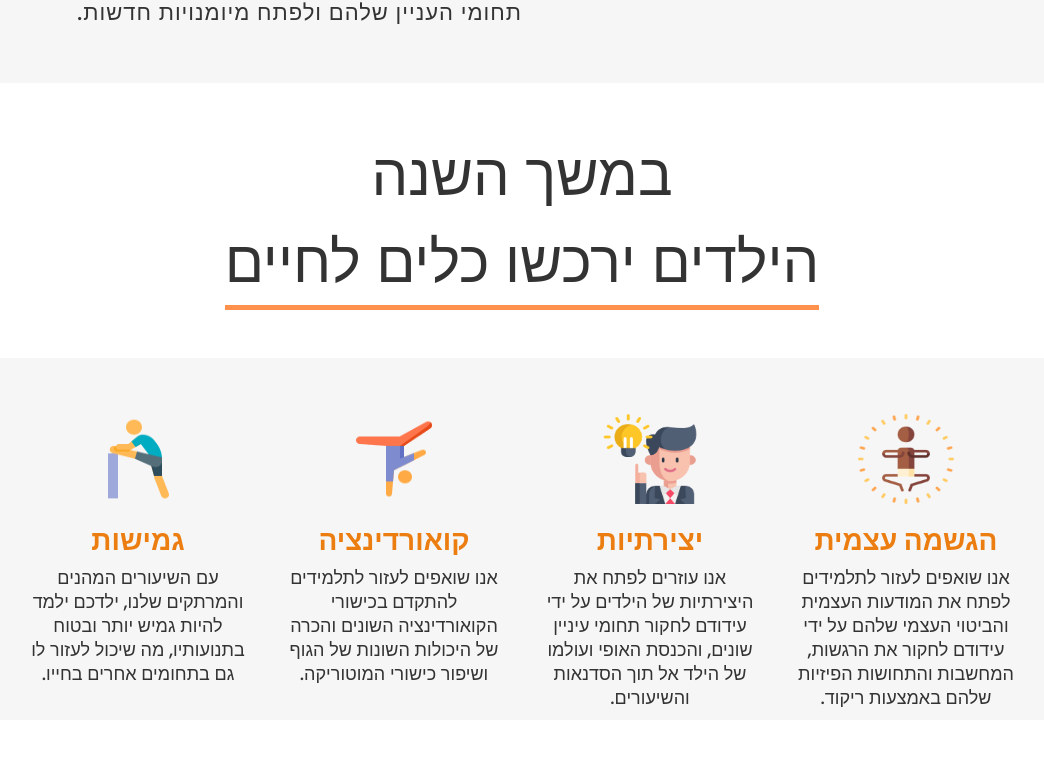
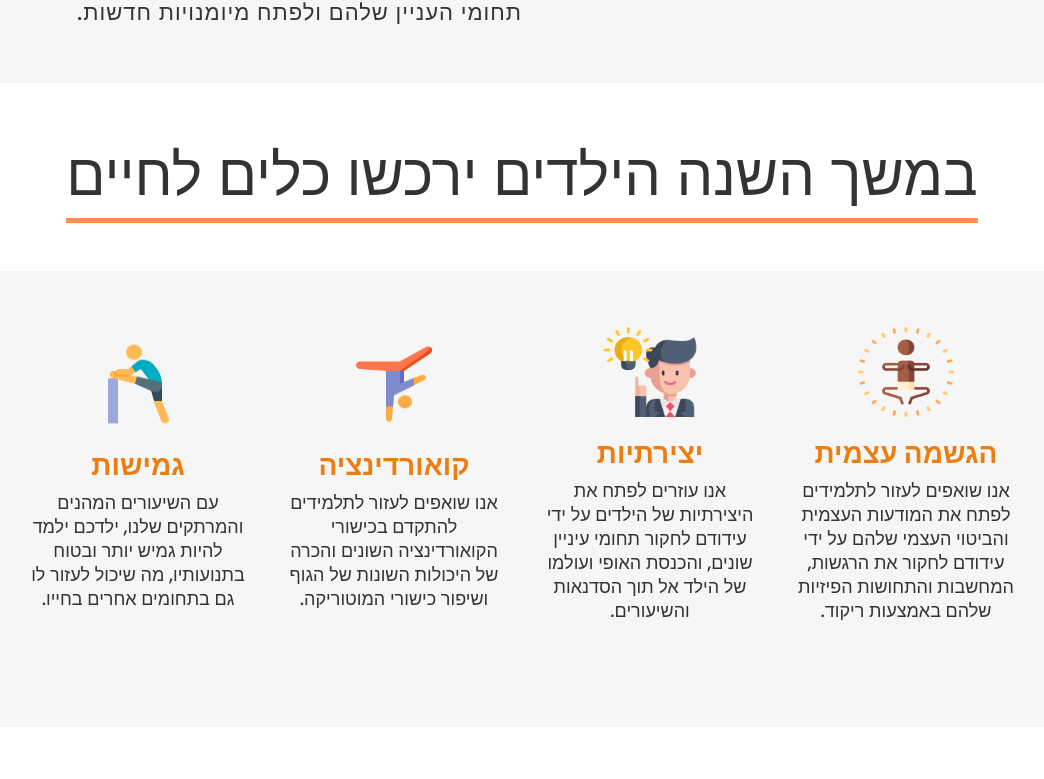
Before and after one commit to amitshuu/kidsinmotion, a React (Create React App) app: page / in a window 1280 px wide. Shown: the part 1279-2058 px from the top of the page, without its empty margins (118-1162 px from the left). Built offline with nearby package versions, Linux system fonts and the light colour scheme; the HTML template or start-up script is replaced by a standard one.

Commit message:
Added responsive design

```diff
--- a/src/components/Container.tsx
+++ b/src/components/Container.tsx
@@ -23,6 +23,7 @@ const Wrapper = styled.div<{ padding: string; maxHeight?: string }>`
   padding: ${({ padding }) => padding};
   /* margin-bottom: 3rem; */
   background-color: #81808013;
+
   align-items: center;
   justify-content: center;
   border-radius: 16px;
--- a/src/components/Hero.tsx
+++ b/src/components/Hero.tsx
@@ -1,10 +1,9 @@
 import styled from 'styled-components';
 import bird from '../assets/bird.png';
-// import Container from './Container';
+import { mobile } from '../utils/responsive';
 const Hero = () => {
   return (
     <HeroWrapper>
-      {/* <Container> */}
       <Container>
         <HeroImageDiv>
           <HeroImg src={bird} />
@@ -26,7 +25,6 @@ const Hero = () => {
             <HeroButton>עוד עלינו</HeroButton>
           </ButtonContainer>
         </HeroTextDiv>
-        {/* </Container> */}
       </Container>
     </HeroWrapper>
   );
@@ -50,6 +48,7 @@ const Container = styled.div`
   width: 100%;
   padding: 0rem 5rem;
   max-height: 250px;
+  ${mobile({ maxHeight: '175px' })}
 `;
 const HeroImageDiv = styled.div`
   display: flex;
@@ -65,6 +64,7 @@ const HeroTextDiv = styled.div`
   span {
     color: var(--clr-red-title);
   }
+  ${mobile({ display: 'none' })}
 `;
 
 const HeroImg = styled.img`
@@ -76,6 +76,7 @@ const HeroImg = styled.img`
 const ImgTitle = styled.p`
   font-size: 48px;
   letter-spacing: 3px;
+  font-weight: 600;
   color: #333;
 `;
 const HeroTitle = styled.h1`
--- a/src/components/LifeSkills.tsx
+++ b/src/components/LifeSkills.tsx
@@ -1,18 +1,15 @@
 import React from 'react';
 import styled from 'styled-components';
 import { life_skills } from '../utils/lifeSkills';
+import { mobile } from '../utils/responsive';
 import { SkillType } from '../utils/types';
-import Container from './Container';
 
 const LifeSkills = () => {
   return (
     <Wrapper>
-      <p className='title'>
-        במשך השנה
-        <br /> הילדים ירכשו כלים לחיים
-      </p>
+      <p className='title'>במשך השנה הילדים ירכשו כלים לחיים</p>
 
-      <Container padding='3.5rem 4rem'>
+      <Container>
         <SkillsContainer>
           {life_skills.map((skill: SkillType) => {
             return (
@@ -34,28 +31,51 @@ export default LifeSkills;
 const Wrapper = styled.div`
   text-align: center;
   margin-top: 3rem;
+  .title {
+    ${mobile({ fontSize: '45px' })};
+  }
 `;
 
+const Container = styled.div`
+  display: flex;
+  width: 100%;
+  padding: 3.5rem 4rem;
+  background-color: #81808013;
+  align-items: center;
+  justify-content: center;
+  border-radius: 16px;
+  ${mobile({ padding: '1rem 0rem' })}
+`;
 const SkillsContainer = styled.div`
   display: flex;
   width: 100%;
   align-items: center;
   justify-content: space-between;
-  /* margin-bottom: 3rem; */
+  margin-bottom: 3rem;
+  ${mobile({ flexWrap: 'wrap' })}
+`;
+const Underline = styled.hr`
+  border-bottom: 2px solid red;
 `;
 const SkillDiv = styled.div`
   display: flex;
   flex-direction: column;
   align-items: center;
-
-  height: 250px;
-  width: 50%;
+  /* height: 250px; */
+  width: 100%;
   padding: 0rem 1rem;
+  ${mobile({
+    height: 'auto',
+    padding: '1.5rem 3rem',
+    width: '100%',
+    justifyContent: 'center',
+  })}
 `;
 const SkillIcon = styled.img`
   width: 96px;
   height: 90px;
   margin-bottom: 16px;
+  ${mobile({ marginBottom: '10px' })}
 `;
 const SkillTitle = styled.p`
   text-align: center;
@@ -63,6 +83,7 @@ const SkillTitle = styled.p`
   font-size: 28px;
   color: #ec7d10;
   margin-bottom: 4px;
+  ${mobile({ fontSize: '26px', margin: '0' })}
 `;
 
 const SkillDescription = styled.p`
@@ -71,4 +92,6 @@ const SkillDescription = styled.p`
   font-size: 18px;
   font-weight: 500;
   line-height: 1.33;
+
+  ${mobile({ lineHeight: '1.5' })}
 `;
--- a/src/components/OurTeachers.tsx
+++ b/src/components/OurTeachers.tsx
@@ -1,13 +1,13 @@
 import React from 'react';
 import styled from 'styled-components';
-import Container from './Container';
-import yaniv from '../assets/yanivvvv.png';
+import yaniv from '../assets/image.jpg';
+import { mobile } from '../utils/responsive';
 const OurTeachers = () => {
   return (
     <Wrapper>
       <h2 className='title'> הצוות שלנו</h2>
 
-      <Container padding='3rem 4rem'>
+      <Container>
         <TeachersArticle>
           <TeacherDiv>
             <TeacherImage src={yaniv} />
@@ -56,19 +56,39 @@ export default OurTeachers;
 const Wrapper = styled.section`
   text-align: center;
   margin-bottom: 3rem;
+  .title {
+    ${mobile({ fontSize: '42px' })};
+  }
+`;
+const Container = styled.div`
+  display: flex;
+  width: 100%;
+  padding: 3rem 4rem;
+  background-color: #81808013;
+  align-items: center;
+  justify-content: center;
+  border-radius: 16px;
+  ${mobile({ padding: '1.5rem' })}
 `;
 const TeachersArticle = styled.article`
   display: flex;
   justify-content: space-between;
   width: 100%;
+  ${mobile({
+    flexDirection: 'column',
+    justifyContent: 'center',
+    alignItems: 'center',
+  })}
 `;
 const TeacherDiv = styled.div`
   display: flex;
   width: 30%;
+  max-width: 450px;
   text-align: center;
   flex-direction: column;
   background-color: #fff;
   border-radius: 16px;
+  ${mobile({ width: '100%', marginBottom: '2rem' })}
 `;
 const TeacherImage = styled.img`
   border-radius: 16px 16px 0px 0px;
```
